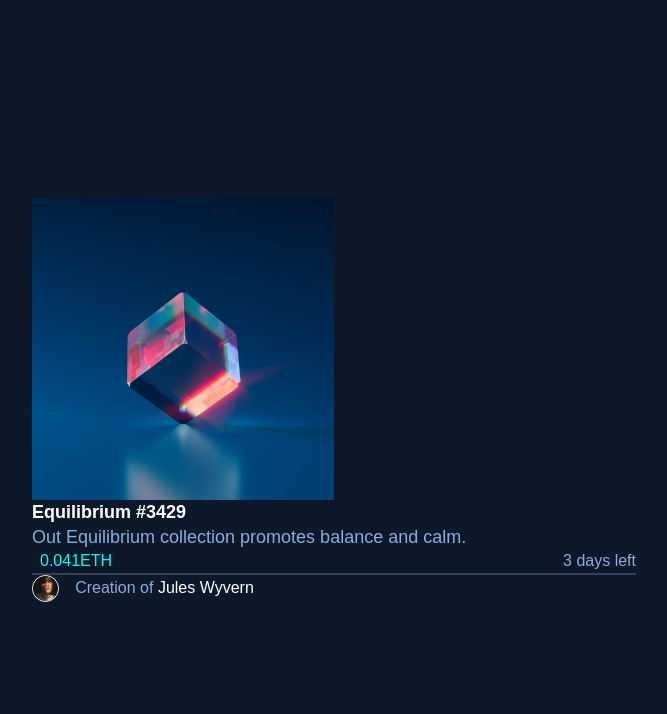
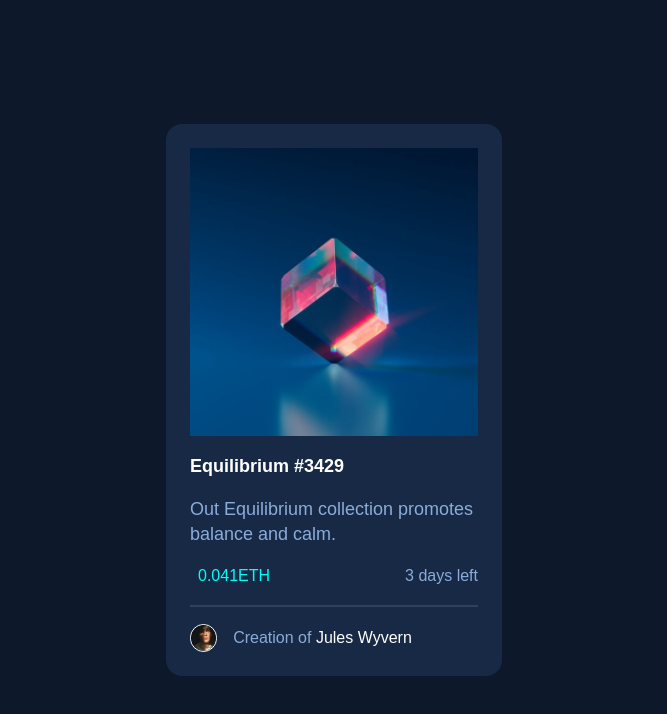
Before and after one commit to Baluthegoat/Frontend-mentor-Challenges, a plain HTML site: page nft-preview-card-component-main/index.html in a window 1280 px wide. Shown: the whole page, without its empty margins (306-973 px from the left). Drawn offline with Linux system fonts and the light colour scheme.

Commit message:
challenge 2

```diff
--- a/nft-preview-card-component-main/index.html
+++ b/nft-preview-card-component-main/index.html
@@ -2,7 +2,7 @@
 <html lang="en">
 <head>
   <meta charset="UTF-8">
-  <meta name="viewport" content="width=device-width, initial-scale=1.0"> <!-- displays site properly based on user's device -->
+  <meta name="viewport" content="width=device-width, initial-scale=1.0">
 
   <link rel="icon" type="image/png" sizes="32x32" href="./images/favicon-32x32.png">
   <link rel="stylesheet" href="nft.css">
@@ -11,8 +11,8 @@
   <!-- Feel free to remove these styles or customise in your own stylesheet 👍 -->
 </head>
 <body>
-  <main class="card">
-    <div class="card">
+  <main class="card-wrapper">
+    <a href="#" target="_blank" class="img-wrapper">
       <img src="../nft-preview-card-component-main/images/image-equilibrium.jpg" alt="Equilibrium">
     </div>
         <h1 class="card-title"><a href="#">Equilibrium #3429</a></h1>
--- a/nft-preview-card-component-main/nft.css
+++ b/nft-preview-card-component-main/nft.css
@@ -10,7 +10,7 @@
 
 img {
   display: block;
-  max-width: 50%;
+  max-width: 100%;
 }
 
 a {
```
